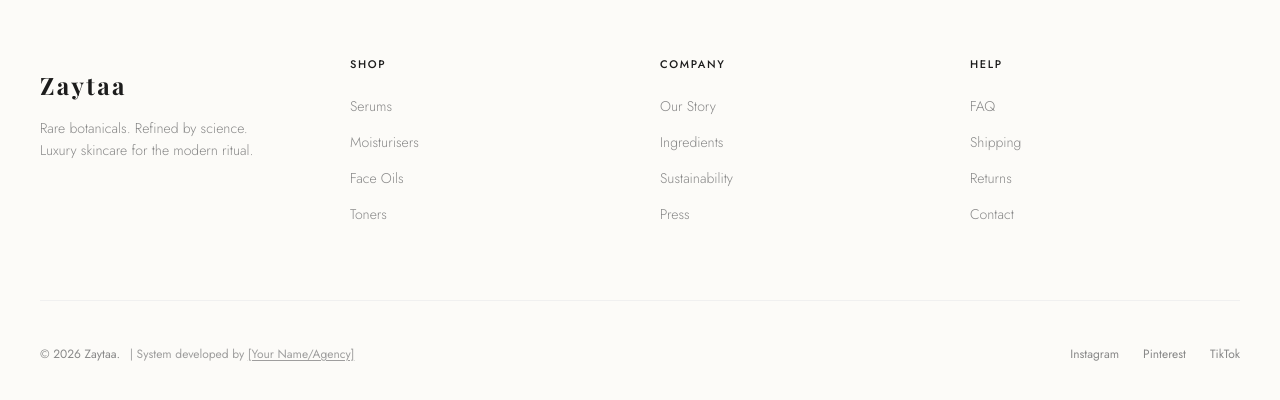
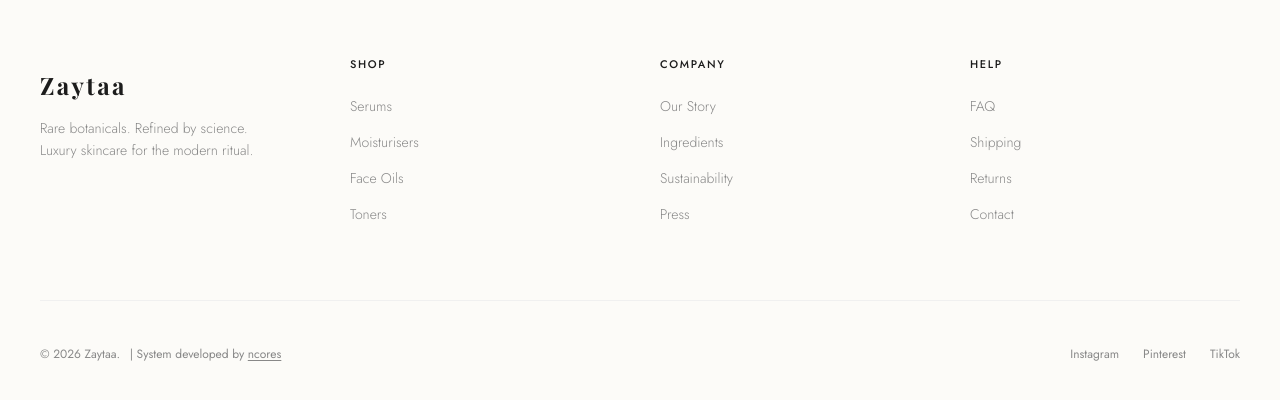
Before and after one commit to Hashimukh-Foundation/zaytaa-prod, a React (Vite) app: page /track-order in a window 1280 px wide. Shown: the part 780-1180 px from the top of the page. Built offline with nearby package versions, Linux system fonts and the light colour scheme; no server answers; the database is empty; a web font is replaced by a local one.

Commit message:
fixed text

```diff
--- a/src/components/Footer.jsx
+++ b/src/components/Footer.jsx
@@ -55,7 +55,7 @@ export default function Footer() {
               rel="noopener noreferrer"
               style={styles.developerLink}
             >
-              [Your Name/Agency]
+              ncores
             </a>
           </span>
         </p>
@@ -142,7 +142,6 @@ const styles = {
   },
   developerText: {
     marginLeft: "6px",
-    opacity: 0.8,
   },
   developerLink: {
     color: "var(--stone)",
```
